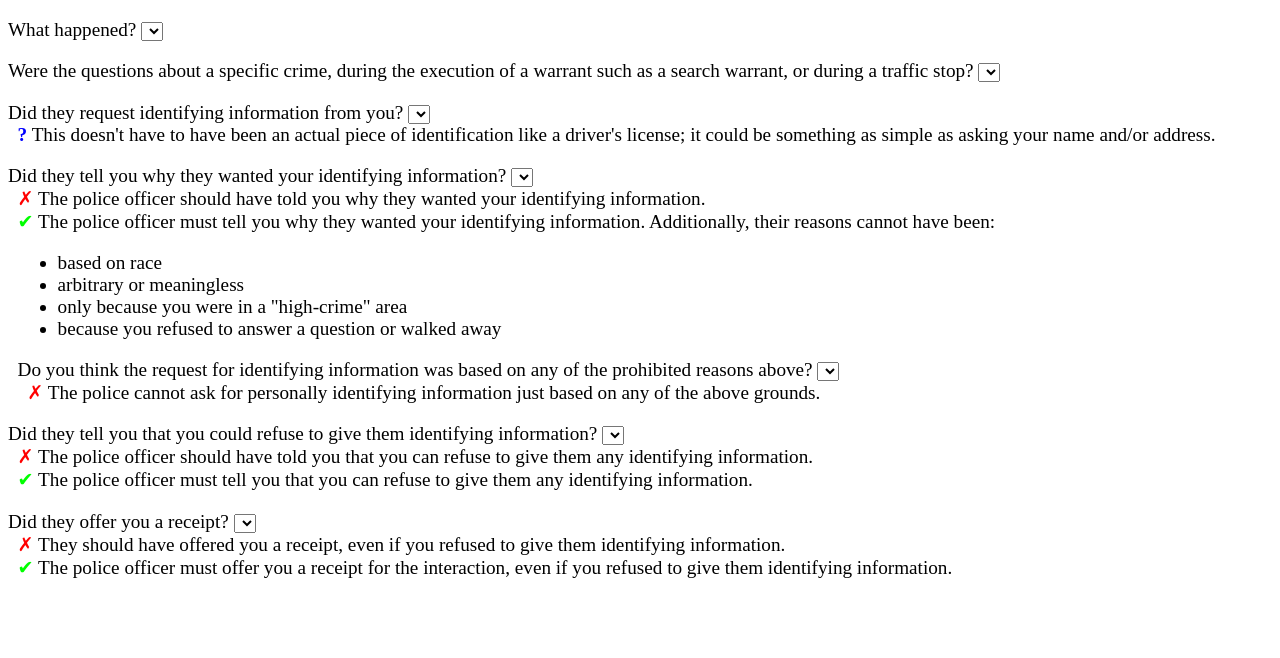
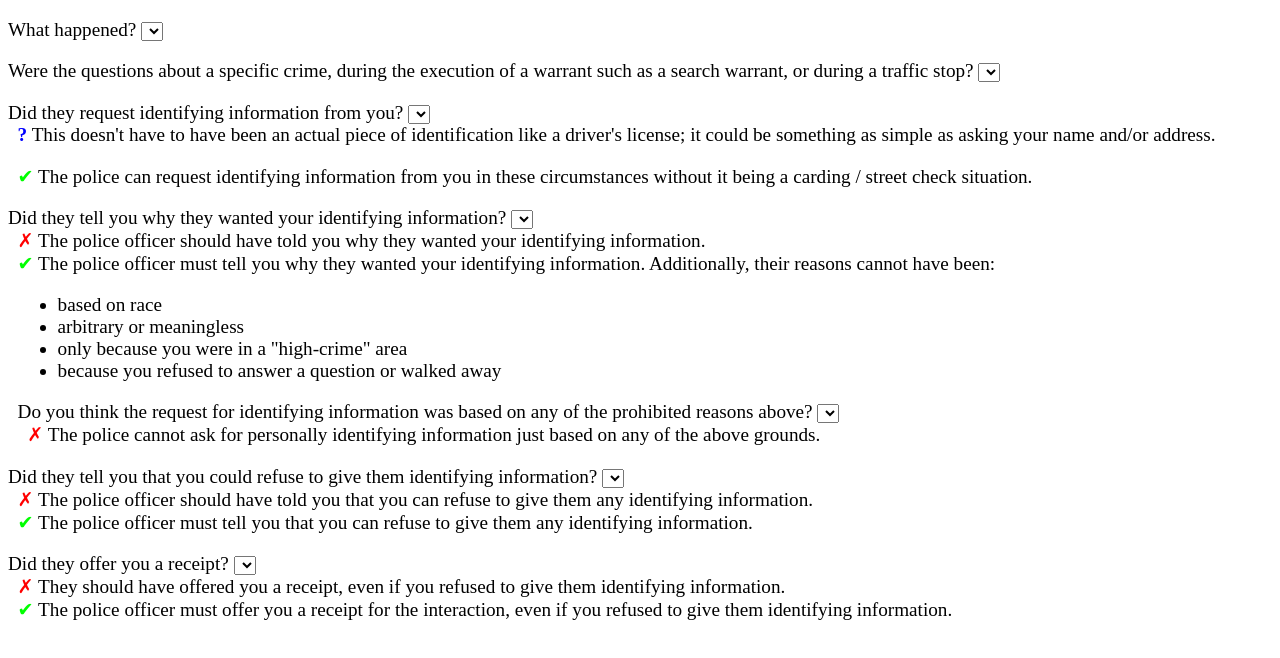
Before and after one commit to waharnum/thecarded-form, a plain HTML site: page index.html in a window 1280 px wide. Drawn offline with nearby package versions, Linux system fonts and the light colour scheme; a script that the page names is missing.

Commit message:
Template update.

```diff
--- a/index.html
+++ b/index.html
@@ -15,8 +15,8 @@
             <div data-bind="visible: whatHappened.choice() === 'I was asked questions by the police.'">
 
                 <div class="theCarded-form-selectContainer theCarded-form-selectContainer-level2">
-                    <label for="questioningCircumstances">Were the questions about a specific crime, during the execution of a warrant such as a search warrant, or during a traffic stop?</label>
-                    <select id="questioningCircumstances" data-bind="options: questioningCircumstances.options, optionsCaption: 'Choose...', value: questioningCircumstances.choice">
+                    <label for="questioningCircumstancesAllowed">Were the questions about a specific crime, during the execution of a warrant such as a search warrant, or during a traffic stop?</label>
+                    <select id="questioningCircumstancesAllowed" data-bind="options: questioningCircumstancesAllowed.options, optionsCaption: 'Choose...', value: questioningCircumstancesAllowed.choice">
                     </select>
                 </div>
 
@@ -29,7 +29,13 @@
                     </div>
                 </div>
 
-                <div data-bind="visible: identifyingInformation.choice() === 'Yes' && questioningCircumstances.choice() === 'No'">
+                <div data-bind="visible: identifyingInformation.choice() === 'Yes' && questioningCircumstancesAllowed.choice() === 'Yes'">
+                    <div class="theCarded-info theCarded-info-regulatoryCompliance">
+                        The police can request identifying information from you in these circumstances without it being a carding / street check situation.
+                    </div>
+                </div>
+
+                <div data-bind="visible: identifyingInformation.choice() === 'Yes' && questioningCircumstancesAllowed.choice() === 'No'">
 
                     <div class="theCarded-form-selectContainer theCarded-form-selectContainer-level3">
                         <label for="tellYouWhy">Did they tell you why they wanted your identifying information?</label>
--- a/js/theCarded-form.js
+++ b/js/theCarded-form.js
@@ -16,7 +16,7 @@ var viewModel = {
             ],
         choice: ko.observable("")
     },
-    questioningCircumstances: getYesNoChoice(),
+    questioningCircumstancesAllowed: getYesNoChoice(),
     identifyingInformation: getYesNoChoice(),
     tellYouWhy: getYesNoChoice(),
     invalidReason: getYesNoChoice(),
```
